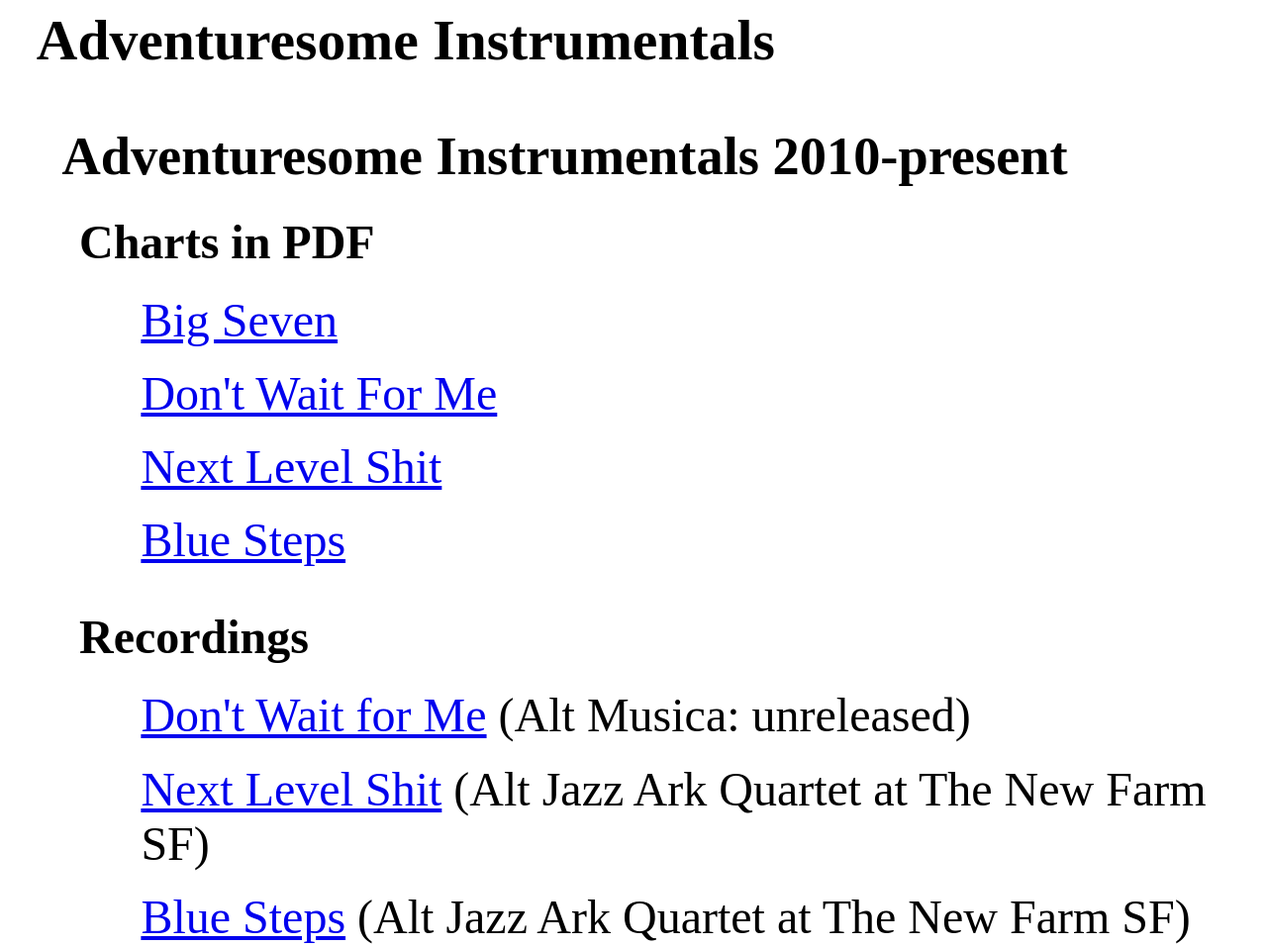
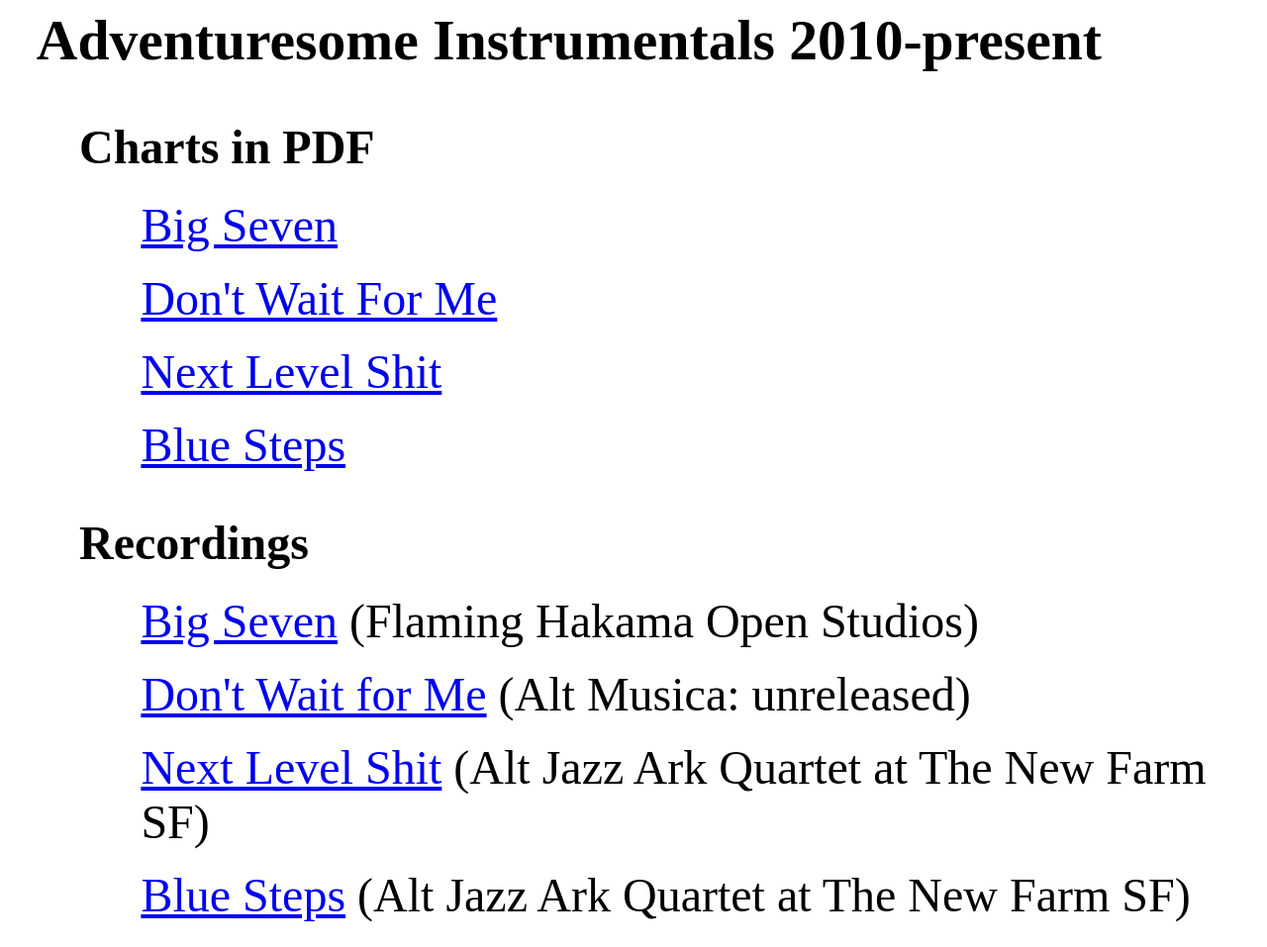
Before and after one commit to flaminghakama/adventurous-instrumentals-pdf, a plain HTML site: page index.html in a window 1280 px wide. Shown: the top 957 px of the page at 99% size. Drawn offline with Linux system fonts and the light colour scheme.

Commit message:
adding recording

```diff
--- a/index.html
+++ b/index.html
@@ -33,10 +33,7 @@
         margin:0.1em 0 0.4em 2em;
     }
     </style>
-    <h2>Adventuresome Instrumentals</h2>
-
-    <a name="adventure"></a>
-    <h3>Adventuresome Instrumentals 2010-present</h3>
+    <h2>Adventuresome Instrumentals 2010-present</h2>
 
     <h4>Charts in PDF</h4>
     <ul>
@@ -48,6 +45,7 @@
 
     <h4>Recordings</h4>
     <ul>
+        <li><a target="_blank" href="https://soundcloud.com/elaine-alt-jazz-ark/big-seven">Big Seven</a> (Flaming Hakama Open Studios)
         <li><a target="_blank" href='https://soundcloud.com/elaine-alt-jazz-ark/dont-wait-for-me'>Don't Wait for Me</a> (Alt Musica: unreleased)</li>
         <li><a target="_blank" href="https://www.youtube.com/watch?v=4Gpce1TKHWI&list=PLoQYoegS7YH7H_DcbOfEr-TszNz7X336l&index=3">Next Level Shit</a> (Alt Jazz Ark Quartet at The New Farm SF)</li>
         <li><a target="_blank" href='https://www.youtube.com/watch?v=R-0I452Q3N4&list=PLoQYoegS7YH7H_DcbOfEr-TszNz7X336l&index=6'>Blue Steps</a> (Alt Jazz Ark Quartet at The New Farm SF)</li>
```
Also changed, not shown: adventuresome-instrumentals-setlist-for-C.html (+1 -2 lines).
